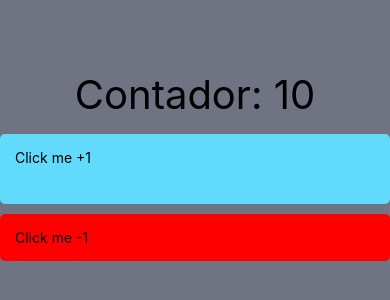
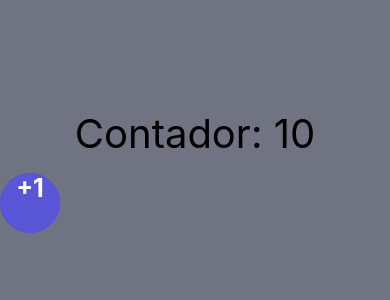
Before and after one commit to Yeison2020/Creating-Customshooks-react-native, a React Native app: screen / in a window 390 px wide. Shown: the part 244-544 px from the top of the page. Built offline with nearby package versions, Linux system fonts and the light colour scheme.

Commit message:
Creating floating bottom

```diff
--- a/src/screens/CounterScreen.tsx
+++ b/src/screens/CounterScreen.tsx
@@ -6,14 +6,11 @@ const CounterScreen = () => {
   return (
     <View style={styles.container}>
       <Text style={styles.title}>Contador: {counter}</Text>
-      <TouchableOpacity onPress={() => setCounter(curr => curr + 1)}>
-        <View style={styles.btn2}>
-          <Text>Click me +1 </Text>
-        </View>
-      </TouchableOpacity>
-      <TouchableOpacity onPress={() => setCounter(curr => curr - 1)}>
-        <View style={styles.btn}>
-          <Text>Click me -1 </Text>
+      <TouchableOpacity
+        style={styles.fab}
+        onPress={() => setCounter(curr => curr + 1)}>
+        <View style={styles.fab}>
+          <Text style={styles.fabText}>+1</Text>
         </View>
       </TouchableOpacity>
     </View>
@@ -21,6 +18,8 @@ const CounterScreen = () => {
 };
 
 export default CounterScreen;
+
+// Recommended to order styles in A-Z orders
 
 const styles = StyleSheet.create({
   container: {
@@ -49,4 +48,17 @@ const styles = StyleSheet.create({
     marginBottom: 10,
     padding: 15,
   },
+  fab: {
+    backgroundColor: '#5856D6',
+    width: 60,
+    height: 60,
+    borderRadius: 100,
+  },
+
+  fabText: {
+    color: 'white',
+    fontSize: 25,
+    textAlign: 'center',
+    fontWeight: 'bold',
+  },
 });
```
